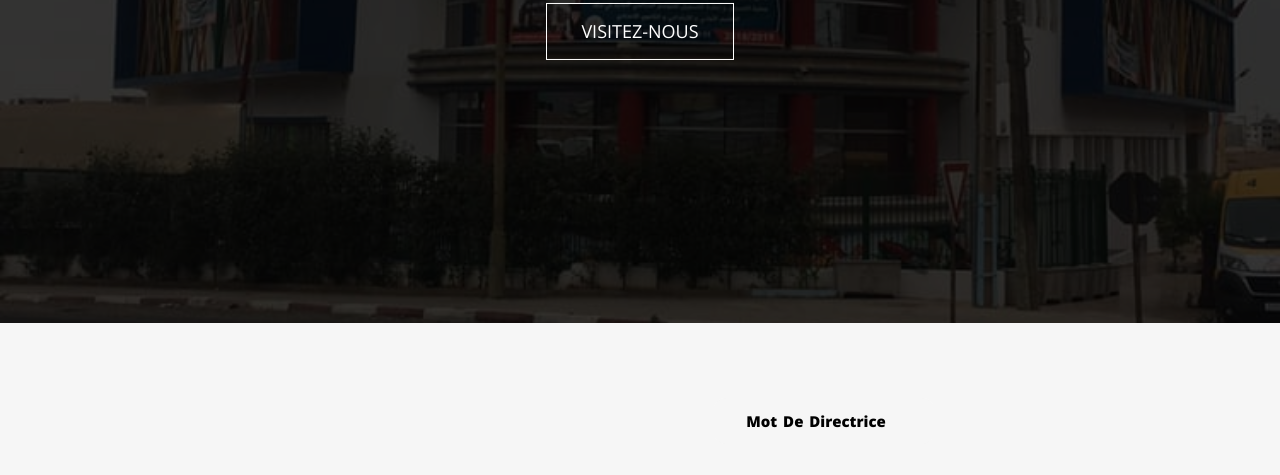
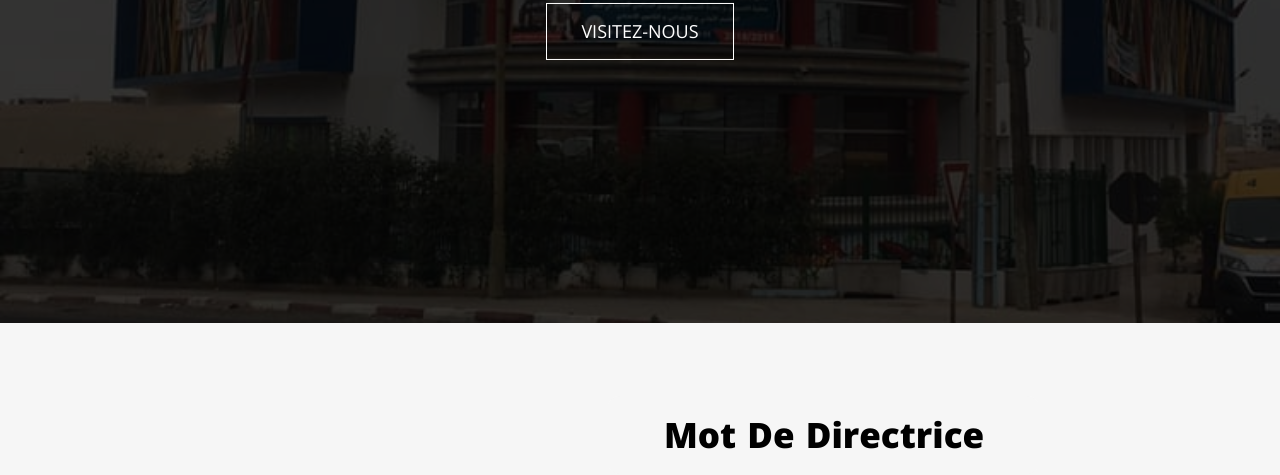
Before and after one commit to SkyDevOop/issam-testing, a plain HTML site: page index.html in a window 1280 px wide. Shown: the part 477-952 px from the top of the page. Drawn offline with nearby package versions, Linux system fonts and the light colour scheme.

Commit message:
font size

```diff
--- a/css/kasper.css
+++ b/css/kasper.css
@@ -353,15 +353,15 @@ background-color: rgba(0, 0, 0, 77%);
   }
 }
 .feature .text-one h2 {
-  font-size: 15px;
+  font-size: 35px;
   font-weight: 800;
   word-spacing: 2px;
   text-indent: 11%;
-  margin: 15px auto 50px;
+  margin: 13px auto 16px;
   background-color: #f6f6f6;
   border-radius: 12px;
   padding: 11px;
-  width: 220px;
+  width: 431px;
 }
 .feature .text-one P {
   font-size: 19px;
```
